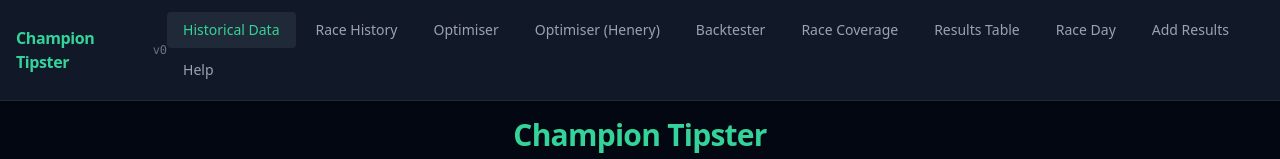
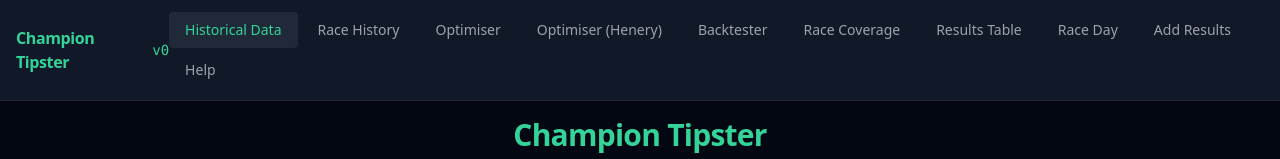
Before and after one commit to brianbees/cheltenham, a React (Vite) app: page / in a window 1280 px wide. Shown: the top 159 px of the page. Built offline with nearby package versions, Linux system fonts and the light colour scheme.

Commit message:
Nav: version number emerald, slightly larger

```diff
--- a/src/App.jsx
+++ b/src/App.jsx
@@ -48,7 +48,7 @@ function NavBar() {
           <span className="text-emerald-400 font-bold text-base tracking-tight">
             Champion Tipster
           </span>
-          <span className="text-gray-500 text-xs font-mono">
+          <span className="text-emerald-400 text-sm font-mono">
             v{__BUILD_NUMBER__}
           </span>
         </div>
```
